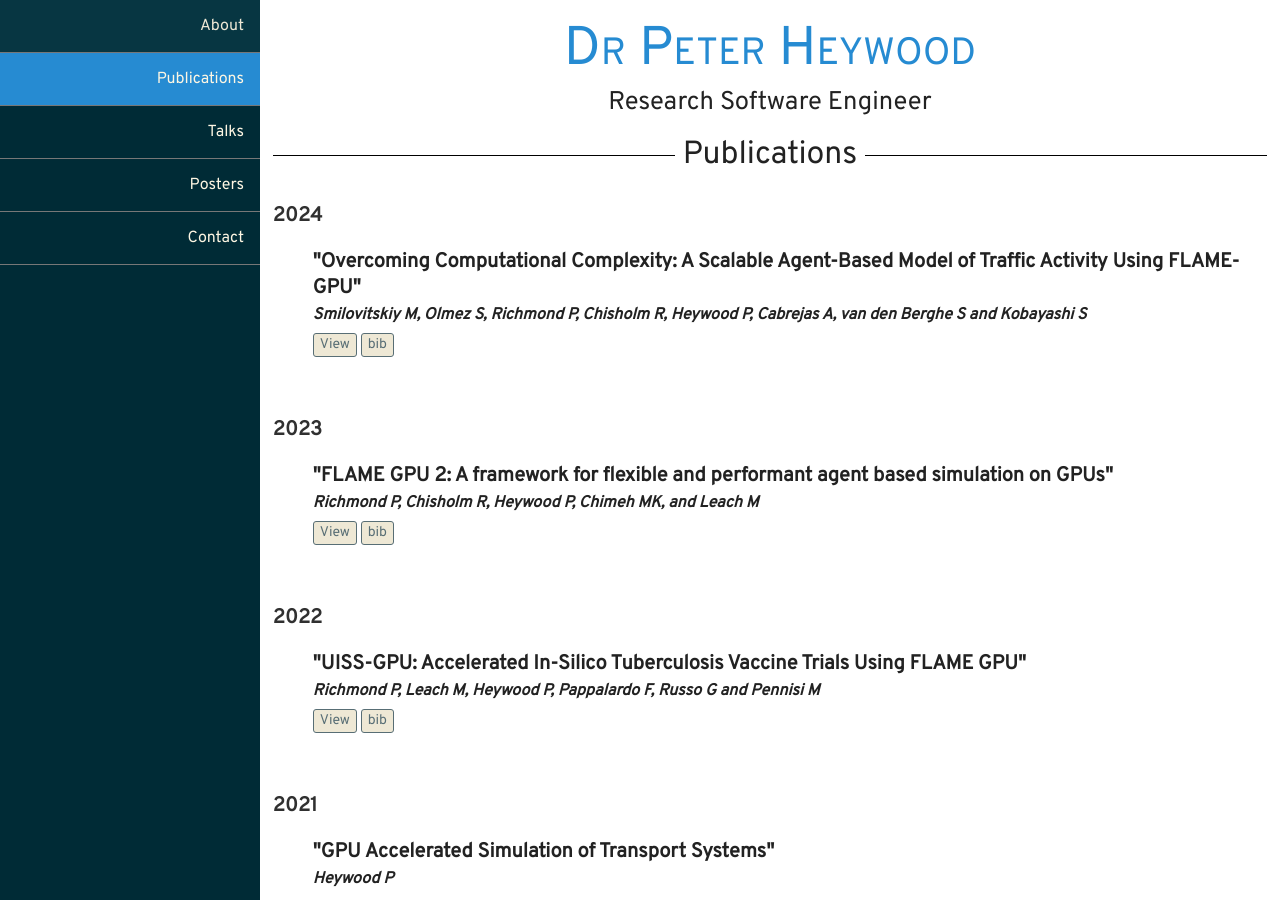
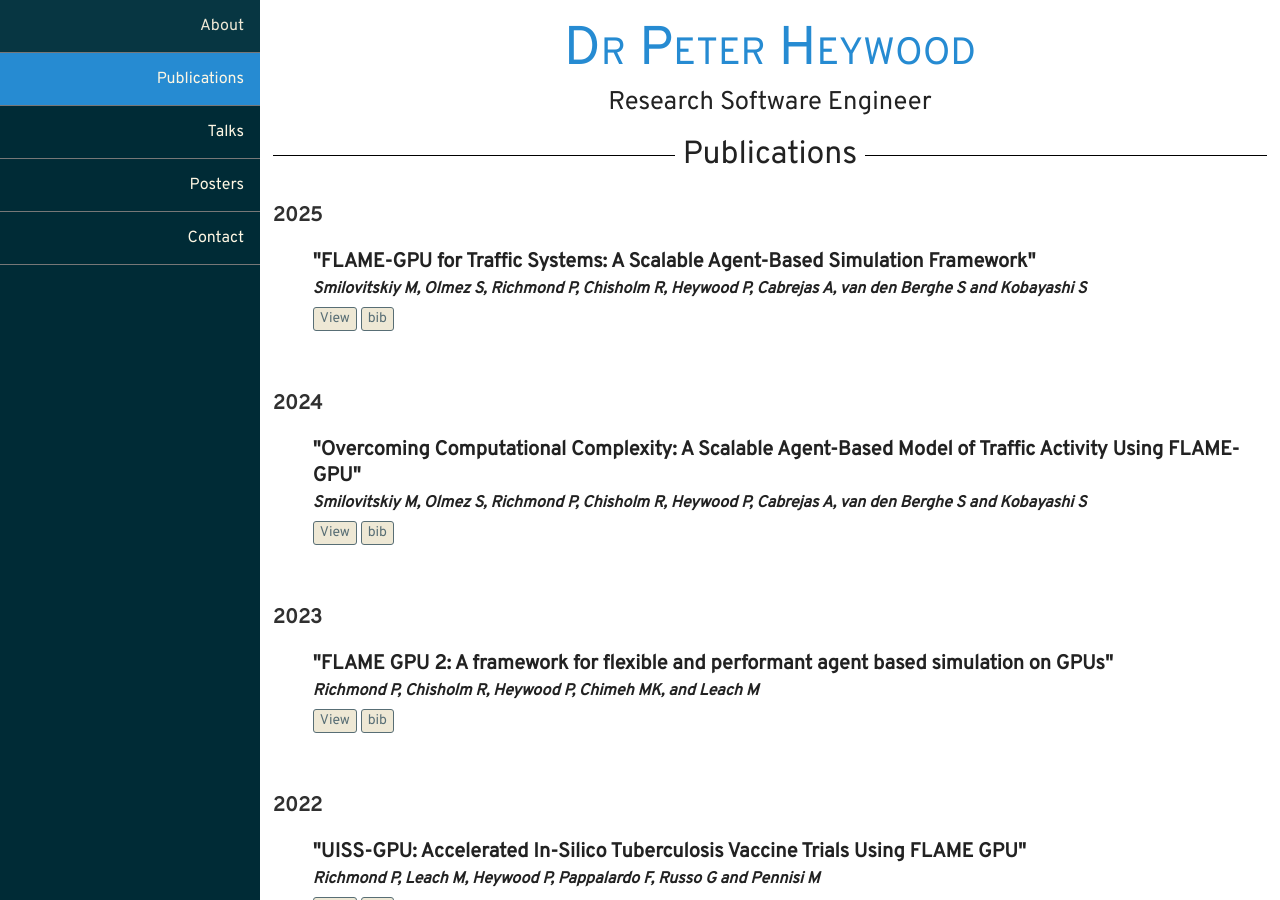
Before and after one commit to ptheywood/ptheywood.github.io, a Jekyll site: the page built from publications/index.html, in a window 1280 px wide and 900 px high. Built offline with Jekyll 4.4.1, drawn with Linux system fonts in a browser that asks for light colours; nearby versions of some CDN libraries; some web fonts are replaced.

Commit message:
Add smilovitskiy2025flame paper

```diff
--- a/_data/publications.yml
+++ b/_data/publications.yml
@@ -23,8 +23,7 @@
       journal: "Computer Graphics & Visual Computing (CGVC) 2016"
       date: 2016-09-15
       href: "http://diglib.eg.org/handle/10.2312/2630862"
-      bib: "/download/bib/mcilveen2016ped.bib"
-      pdf: "http://diglib.eg.org/bitstream/handle/10.2312/cgvc20161304/105-112.pdf"
+      bib: "/download/bib/m>.org/bitstream/handle/10.2312/cgvc20161304/105-112.pdf"
       note:
     - authors: "Shui W, Maddock S, Heywood P, Craig-Atkins E, Crangle J, Hadley D, Scott R"
       title: "Using Semi-automatic 3D Scene Reconstruction to Create a Digital Medieval Charnel Chapel"
@@ -136,3 +135,14 @@
       pdf:
       note:
       doi: "https://doi.org/10.1007/978-3-031-70415-4_21"
+- year: 2025
+  publications:
+    - authors: "Smilovitskiy M, Olmez S, Richmond P, Chisholm R, Heywood P, Cabrejas A, van den Berghe S and Kobayashi S"
+      title: "FLAME-GPU for Traffic Systems: A Scalable Agent-Based Simulation Framework"
+      Journal: "Systems"
+      date: 2025-05-14
+      href: https://doi.org/10.3390/systems13050376
+      bib: "/download/bib/smilovitskiy2025flame.bib"
+      pdf:
+      note:
+      doi: "https://doi.org/10.3390/systems13050376"
--- /dev/null
+++ b/download/bib/smilovitskiy2025flame.bib
@@ -0,0 +1,14 @@
+
+@Article{smilovitskiy2025flame,
+AUTHOR = {Smilovitskiy, Maxim and Olmez, Sedar and Richmond, Paul and Chisholm, Robert and Heywood, Peter and Cabrejas, Alvaro and van den Berghe, Sven and Kobayashi, Sachio},
+TITLE = {FLAME-GPU for Traffic Systems: A Scalable Agent-Based Simulation Framework},
+JOURNAL = {Systems},
+VOLUME = {13},
+YEAR = {2025},
+NUMBER = {5},
+ARTICLE-NUMBER = {376},
+URL = {https://www.mdpi.com/2079-8954/13/5/376},
+ISSN = {2079-8954},
+ABSTRACT = {Agent-based modelling (ABM) has revolutionised the simulation of complex systems, finding applications in diverse fields such as economic markets and traffic management. By modelling individuals as autonomous agents within a dynamic environment, ABM enables the exploration of system behaviours and the evaluation of interventions at various spatiotemporal resolutions. However, the computational intensity of ABM, particularly in large-scale simulations, remains a significant hurdle. This paper presents a novel approach to addressing these challenges through the development of a GPU-accelerated transport model, specifically applied to a road network. Utilising the FLAME-GPU framework, the proposed model demonstrates enhanced scalability and efficiency compared with traditional CPU-based simulations, such as Simulation of Urban MObility (SUMO). Through rigorous comparative analysis, this study highlights significant improvements in simulation speed and the capacity to manage larger vehicle populations. The research underscores the transformative potential of GPU acceleration in mitigating computational constraints within ABM, offering a practical framework for simulating transport systems with greater precision and depth. Extensive experimentation validates the model’s ability to realistically simulate the vehicle population of the Isle of Wight, achieving a balance between computational efficiency and the accurate representation of complex traffic dynamics.},
+DOI = {10.3390/systems13050376}
+}
```
